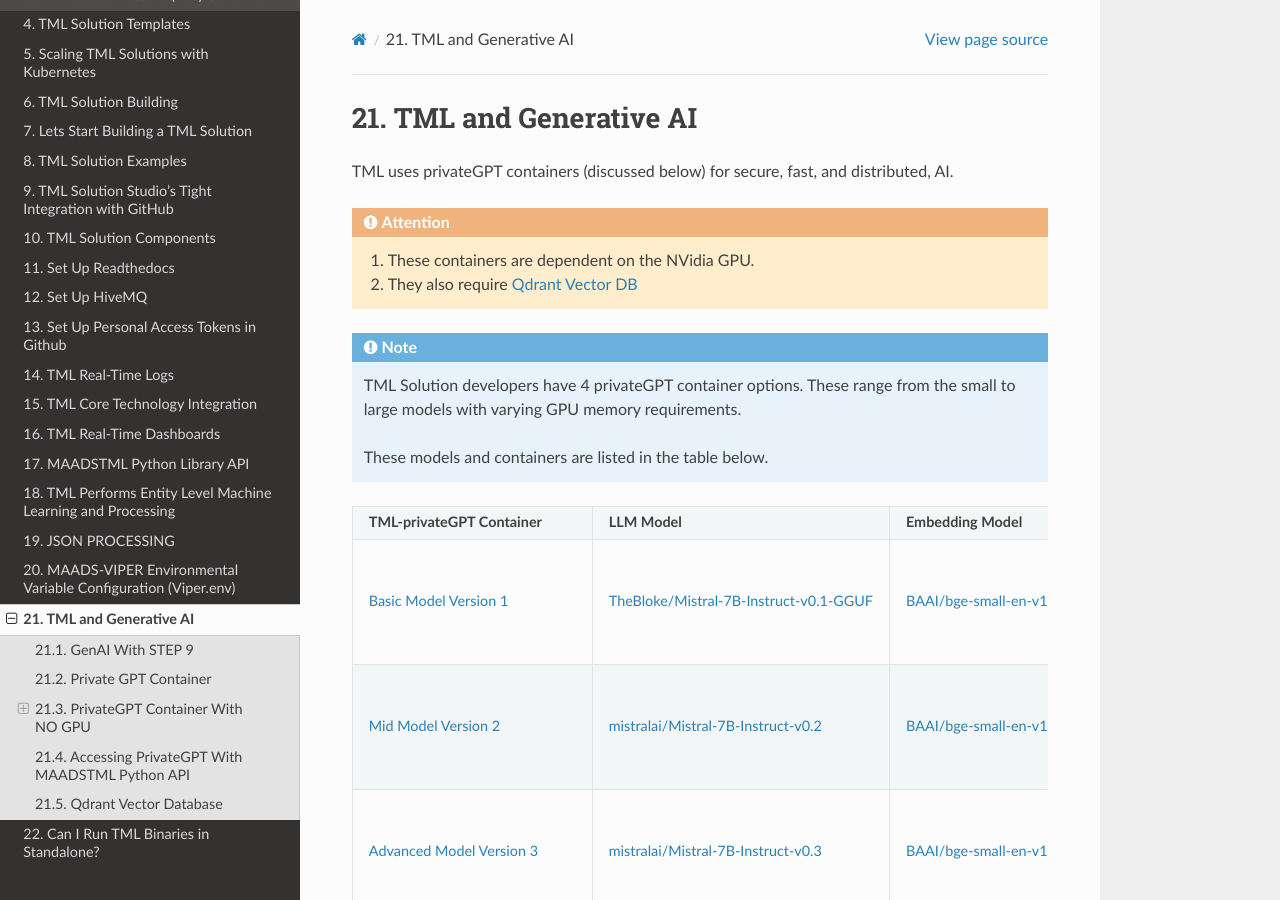
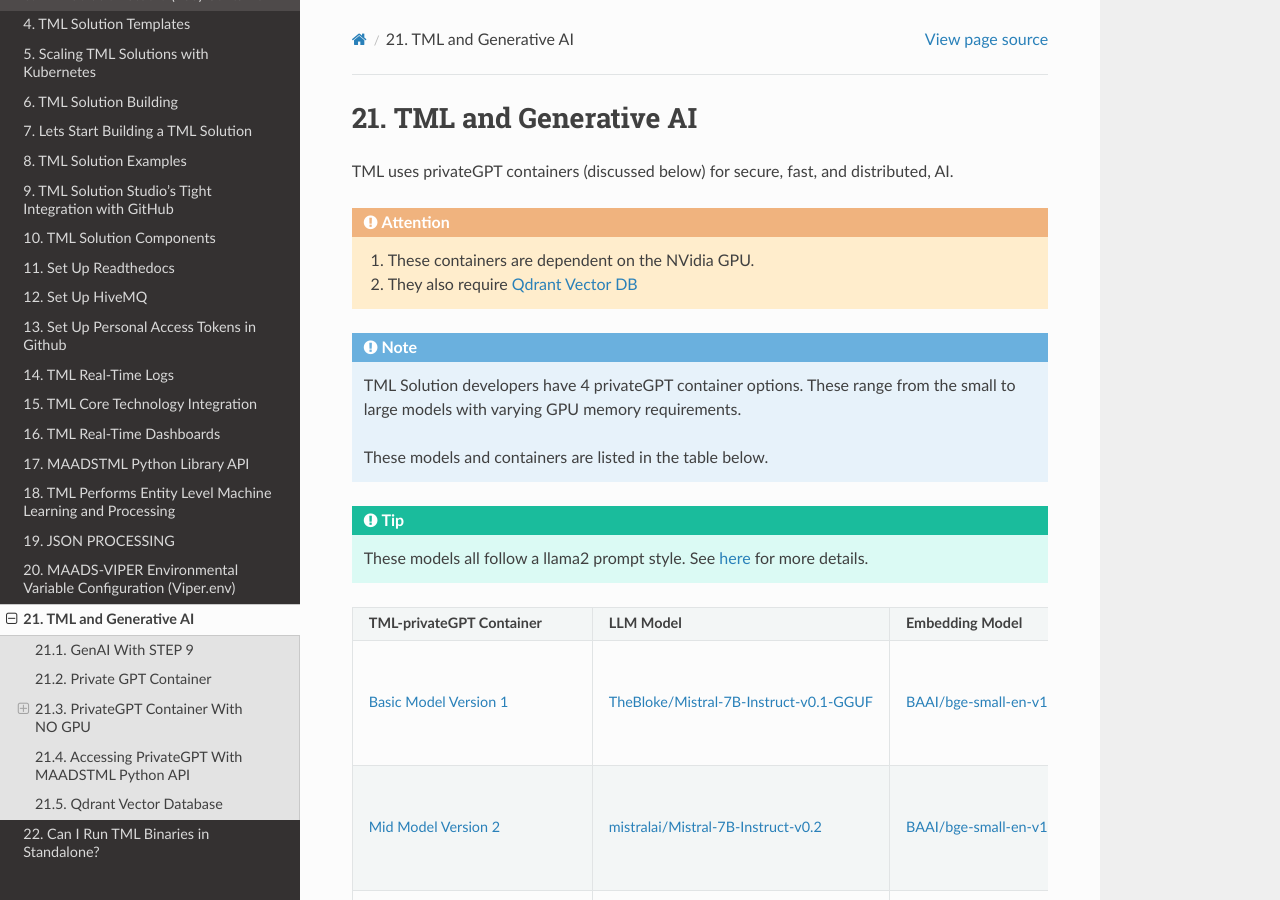
Before and after one commit to smaurice101/readthedocs, a Sphinx documentation site: the page built from docs/source/genai.rst, in a window 1280 px wide and 900 px high. Built offline with Sphinx 7.4.7 and the Read the Docs theme 3.1.0, drawn with Linux system fonts in a browser that asks for light colours.

Commit message:
Update genai.rst

```diff
--- a/docs/source/genai.rst
+++ b/docs/source/genai.rst
@@ -11,6 +11,9 @@
    TML Solution developers have 4 privateGPT container options.  These range from the small to large models with varying GPU memory requirements.
 
    These models and containers are listed in the table below.
+
+.. tip::
+   These models all follow a llama2 prompt style.  See `here <https://www.llama.com/docs/model-cards-and-prompt-formats/meta-llama-2/>`_ for more details.
 
 .. list-table::
 
```
